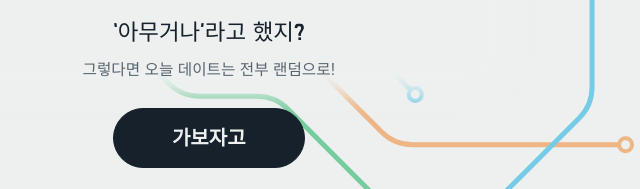
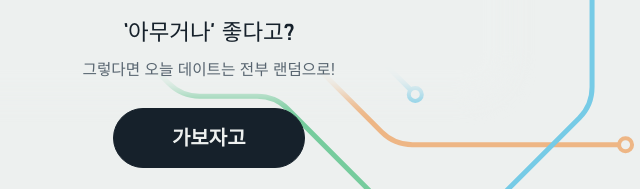
Before and after one commit to Dav3411/random-date, a plain HTML site: page index.html in a window 1280 px wide. Shown: the part 372-561 px from the top of the page, 445-1085 px from the left. Drawn offline with Linux system fonts and the light colour scheme; a web font is replaced by a local one.

Commit message:
문구: '‘아무거나’ 좋다고?', 링크 설명은 설명형 문장으로
- 첫 화면 질문: '아무거나' 좋다고?
- 링크 미리보기·페이지 설명: 지하철 호선과 역, 밥, 디저트, 놀거리까지 랜덤으로 뽑아 데이트 코스를 정해 줍니다.

Co-Authored-By: Claude Opus 5.5 <noreply@anthropic.com>

```diff
--- a/index.html
+++ b/index.html
@@ -4,13 +4,13 @@
 <meta charset="utf-8">
 <meta name="viewport" content="width=device-width, initial-scale=1, viewport-fit=cover">
 <title>랜덤 역 데이트</title>
-<meta name="description" content="‘아무거나’라고 했지? 그렇다면 오늘 데이트는 전부 랜덤으로! 지하철 호선부터 역, 밥, 디저트, 놀거리까지 전부 뽑기로 정하는 데이트.">
+<meta name="description" content="지하철 호선과 역, 밥, 디저트, 놀거리까지 랜덤으로 뽑아 데이트 코스를 정해 줍니다.">
 <!-- 링크 미리보기(카카오톡·메신저·SNS)의 제목·설명·그림. 어떤 코스 링크든 미리보기는 같습니다
      (미리보기는 이 태그만 읽습니다). 뽑힌 코스는 공유할 때 메시지 글로 같이 보냅니다. -->
 <meta property="og:type" content="website">
 <meta property="og:site_name" content="랜덤 역 데이트">
 <meta property="og:title" content="랜덤 역 데이트">
-<meta property="og:description" content="‘아무거나’라고 했지? 그렇다면 오늘 데이트는 전부 랜덤으로!">
+<meta property="og:description" content="지하철 호선과 역, 밥, 디저트, 놀거리까지 랜덤으로 뽑아 데이트 코스를 정해 줍니다.">
 <meta property="og:image" content="https://dav3411.github.io/random-date/og.png?v=2">
 <meta property="og:image:width" content="1200">
 <meta property="og:image:height" content="630">
@@ -403,7 +403,7 @@
       <div class="home-head">
         <h1 class="home-title">랜덤 역 데이트</h1>
         <div class="home-copy">
-          <p class="home-q">‘아무거나’라고 했지?</p>
+          <p class="home-q">‘아무거나’ 좋다고?</p>
           <p class="home-a">그렇다면 오늘 데이트는 전부 랜덤으로!</p>
         </div>
       </div>
```
